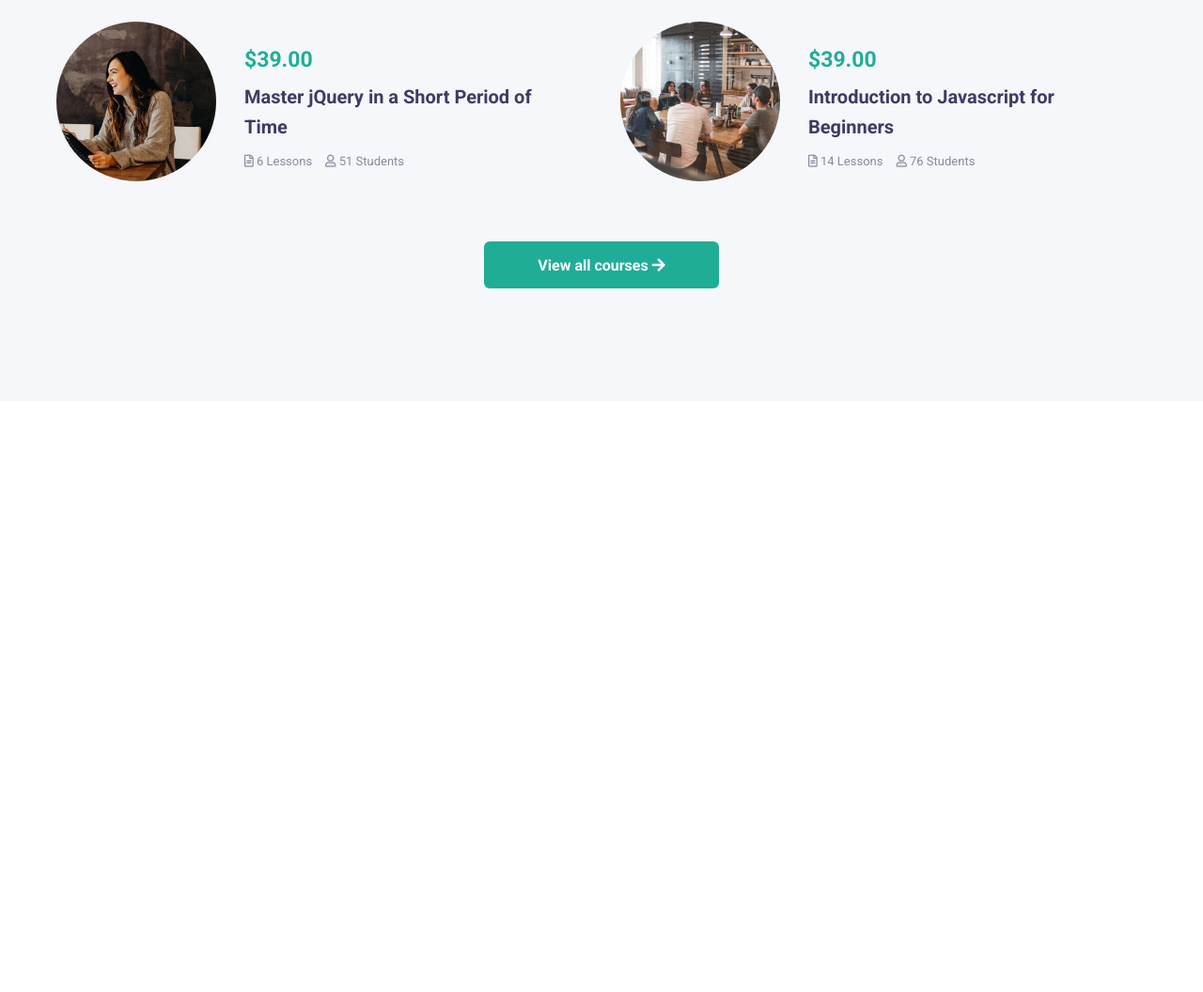
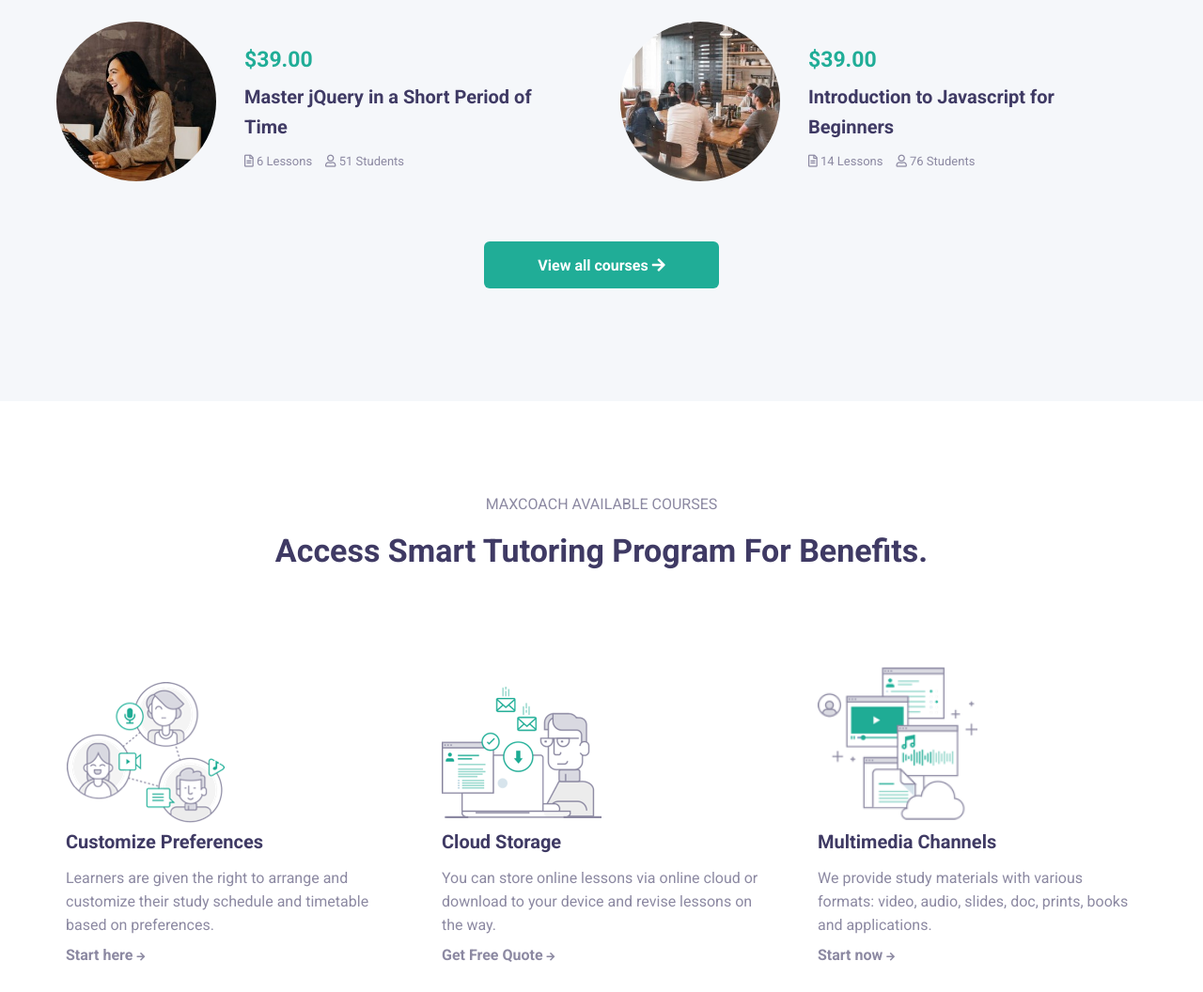
Before and after one commit to francesco-iacono/proj-html-vuejs, a website: page index.html in a window 1280 px wide. Shown: the part 1603-2659 px from the top of the page at 94% size. Before the commit the page ends 2030 px from the top, so only its background shows below. Drawn offline with nearby package versions, Linux system fonts and the light colour scheme.

Commit message:
inizio 4 section

```diff
--- a/index.html
+++ b/index.html
@@ -55,9 +55,12 @@
                 <i class="fas fa-download"></i>
                 Download free guide
               </button>
-              <p> <a href="#">
-                Have questions? <span>Get Free Sample <i class="fas fa-arrow-right"></i></span>
-              </a> </p>
+              <p>
+                <a href="#">
+                  Have questions?
+                  <span>Get Free Sample <i class="fas fa-arrow-right"></i></span>
+                </a>
+              </p>
             </div>
           </div>
           <div class="images-box">
@@ -121,6 +124,32 @@
           </div>
         </div>
       </section>
+      <section id="smart-tutoring">
+        <div class="container-smart-tutoring">
+          <div class="title-tutoring">
+            <p>MAXCOACH AVAILABLE COURSES</p>
+            <h2>Access Smart Tutoring Program For Benefits.</h2>
+          </div>
+          <div v-for="tutoring in tutorings" class="tutoring-box">
+            <div class="img-tutoring">
+              <img :src="tutoring.img" :alt="tutoring.img">
+            </div>
+            <div class="info-tutoring">
+              <h4>{{ tutoring.name }}</h4>
+              <p>{{ tutoring.description }}</p>
+              <a href="#">
+                {{ tutoring.link }}
+                <i class="fas fa-arrow-right"></i>
+              </a>
+            </div>
+          </div>
+          <div class="companionship">
+            <div class="companionship-video-area"></div>
+            <div class="companionship-title"></div>
+          </div>
+        </div>
+
+      </section>
     </main>
     <!-- /main -->
     <!-- footer -->
--- a/js/script.js
+++ b/js/script.js
@@ -53,6 +53,26 @@ var app = new Vue({
         students: '76 Students',
         img: 'img/stock-full-hd-05-480x298.jpg'
       }
+    ],
+    tutorings: [
+      {
+        img: 'img/home-2-image-box-01.png',
+        name: 'Customize Preferences',
+        description: 'Learners are given the right to arrange and customize their study schedule and timetable based on preferences.',
+        link: 'Start here'
+      },
+      {
+        img: 'img/about-us-02-image-box-02.png',
+        name: 'Cloud Storage',
+        description: 'You can store online lessons via online cloud or download to your device and revise lessons on the way.',
+        link: 'Get Free Quote'
+      },
+      {
+        img: 'img/home-2-image-box-03.png',
+        name: 'Multimedia Channels',
+        description: 'We provide study materials with various formats: video, audio, slides, doc, prints, books and applications.',
+        link: 'Start now'
+      }
     ]
   }
 })
--- a/src/app.scss
+++ b/src/app.scss
@@ -5,4 +5,5 @@
 @import "partials/_main-jumbotron";
 @import "partials/_main-logos";
 @import "partials/_main-online-courses";
+@import "partials/_main-smart-tutoring";
 @import "partials/_footer";
--- a/src/partials/_main-jumbotron.scss
+++ b/src/partials/_main-jumbotron.scss
@@ -27,7 +27,7 @@
         a {
           color: $colorText;
           span {
-            font-weight: 500;
+            @include link;
             text-decoration: underline;
             i {
               color: $colorGreen;
@@ -84,7 +84,7 @@
           bottom: 150px;
           z-index: 2;
           i {
-            color: #713E30;
+            color: #E5C791;
             font-size: 60px;
           }
         }
--- a/src/partials/_main-online-courses.scss
+++ b/src/partials/_main-online-courses.scss
@@ -3,12 +3,7 @@
   .container-online-courses {
     @include wrap;
     .title-online {
-      padding: 100px 0 50px 0;
-      text-align: center;
-      h2 {
-        padding: 20px;
-        font-size: 34px;
-      }
+      @include titleSection;
     }
     .courses-content {
       @include display-flex-row;
@@ -25,7 +20,6 @@
           margin-right: 30px;
           img {
             height: 170px;
-            clip: rect(170px, 170px);
             border-radius: 50%;
             cursor: pointer;
           }
@@ -39,9 +33,7 @@
             color: $colorGreen;
           }
           h4 {
-            font-size: 20px;
-            line-height: 1.6;
-            padding-bottom: 10px;
+            @include infoBoxH4;
             cursor: pointer;
             &:hover {
               color: $colorGreen;
--- /dev/null
+++ b/src/partials/_main-smart-tutoring.scss
@@ -0,0 +1,47 @@
+#smart-tutoring {
+  background-color: $colorWhite;
+  .container-smart-tutoring {
+    @include wrap;
+    .title-tutoring {
+      @include titleSection;
+    }
+    .tutoring-box {
+      display: inline-block;
+      width: calc(100% / 3);
+      padding: 30px;
+      cursor: pointer;
+      .img-tutoring {
+        width: 100%;
+        img {
+          width: 170px;
+        }
+      }
+      .info-tutoring {
+        width: 100%;
+        h4 {
+          @include infoBoxH4;
+        }
+        p {
+          line-height: 25px;
+          padding-bottom: 10px;
+        }
+        a {
+          @include link;
+          color: $colorText;
+          i {
+            font-size: 10px;
+          }
+        }
+      }
+    }
+    .companionship {
+      width: 100%;
+      .companionship-video-area {
+        width: 50%;
+      }
+      .companionship-title {
+        width: 50%;
+      }
+    }
+  }
+}
--- a/src/partials/_mixins.scss
+++ b/src/partials/_mixins.scss
@@ -34,7 +34,6 @@
     }
   }
 }
-
 @mixin transition-change {
   transition-duration: 0.6s;
 }
@@ -52,3 +51,19 @@
     width: 100%;
   }
 }
+@mixin titleSection {
+  padding: 100px 0 50px 0;
+  text-align: center;
+  h2 {
+    padding: 20px;
+    font-size: 34px;
+  }
+}
+@mixin infoBoxH4 {
+  font-size: 20px;
+  line-height: 1.6;
+  padding-bottom: 10px;
+}
+@mixin link {
+  font-weight: 600;
+}
```
Also changed, not shown: css/app.css.
